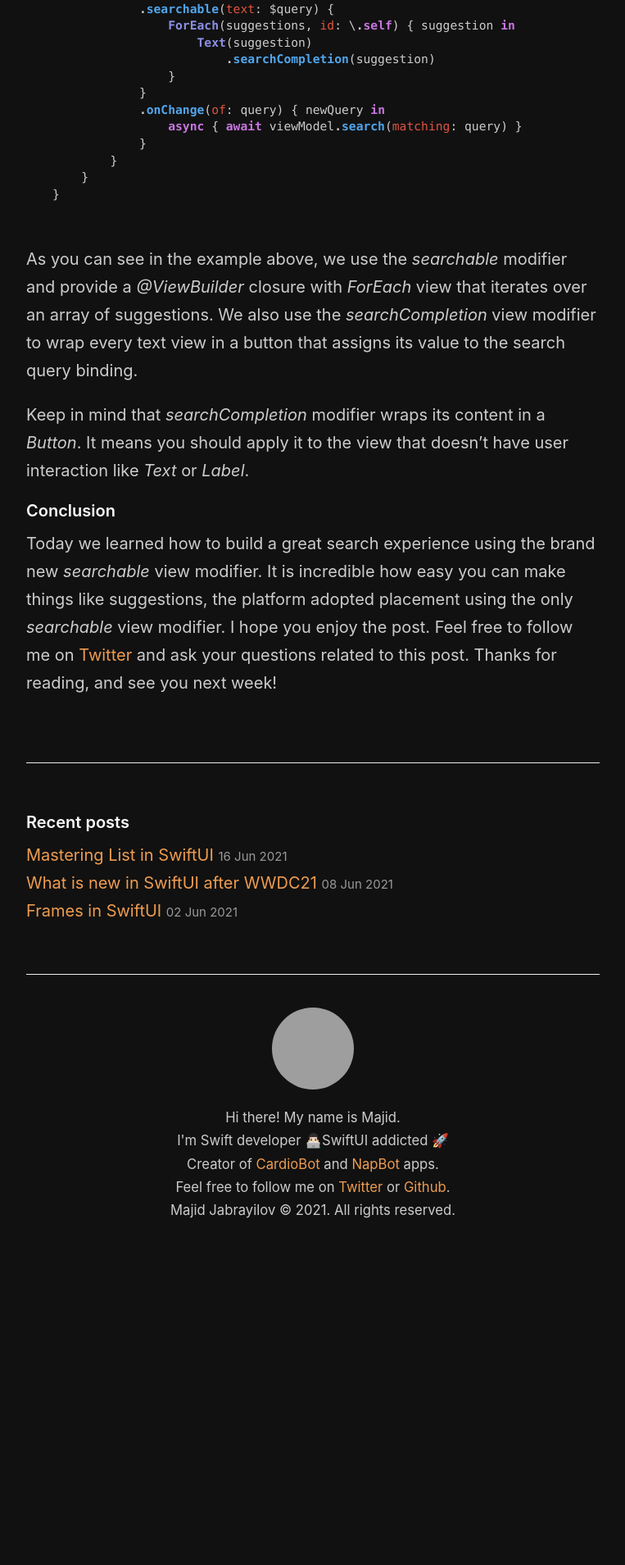
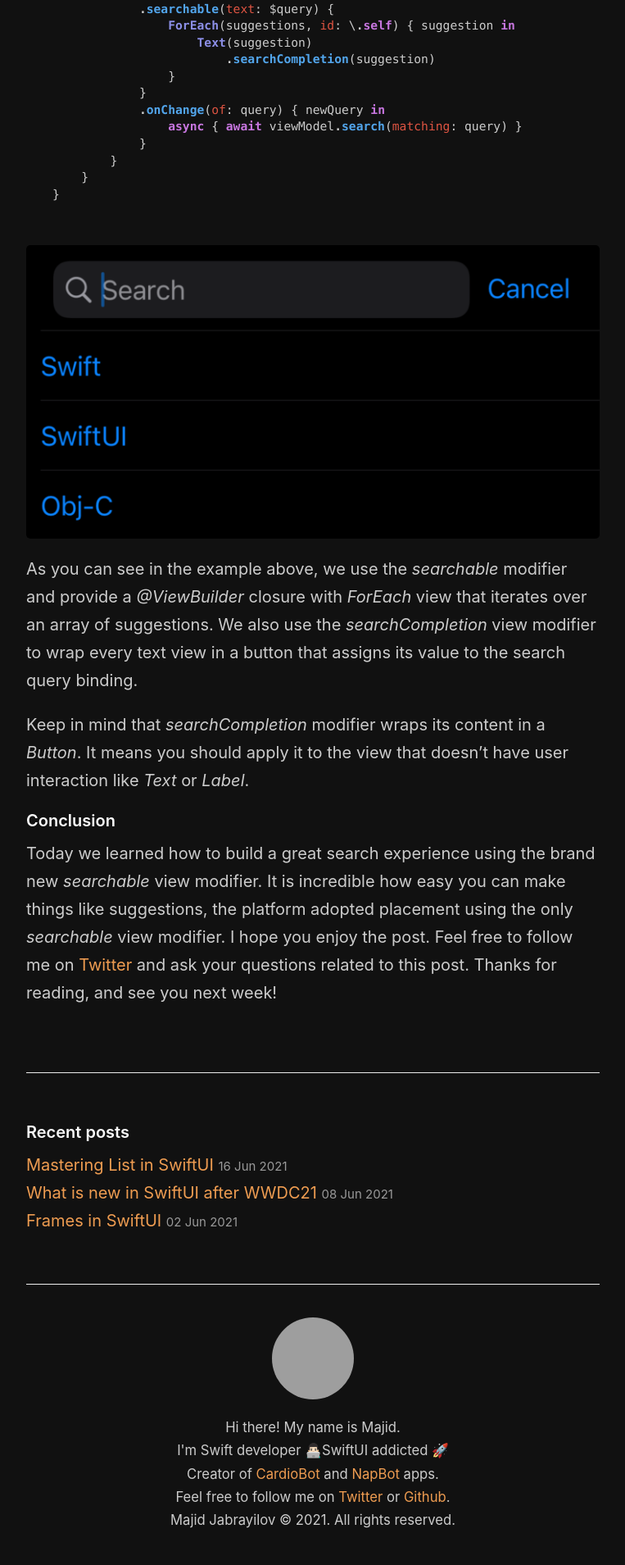
Before and after one commit to mecid/mecid.github.io, a Jekyll site: the page built from _posts/2021-06-23-mastering-search-in-swiftui.md, in a window 1280 px wide. Shown: the part 3907-5816 px from the top of the page at 82% size, without its empty margins (258-1021 px from the left). Built offline with Jekyll 4.4.1, drawn with Linux system fonts in a browser that asks for light colours; before the commit the page ends 5438 px from its top, so only the background shows below that; grey boxes are pictures that could not be loaded.

Commit message:
search suggestions image added to the post

````diff
--- a/_posts/2021-06-23-mastering-search-in-swiftui.md
+++ b/_posts/2021-06-23-mastering-search-in-swiftui.md
@@ -136,6 +136,8 @@ struct ContentView: View {
 }
 ```
 
+![search-suggestions](/public/search1.png)
+
 As you can see in the example above, we use the *searchable* modifier and provide a *@ViewBuilder* closure with *ForEach* view that iterates over an array of suggestions. We also use the *searchCompletion* view modifier to wrap every text view in a button that assigns its value to the search query binding.
 
 Keep in mind that *searchCompletion* modifier wraps its content in a *Button*. It means you should apply it to the view that doesn't have user interaction like *Text* or *Label*.
````
